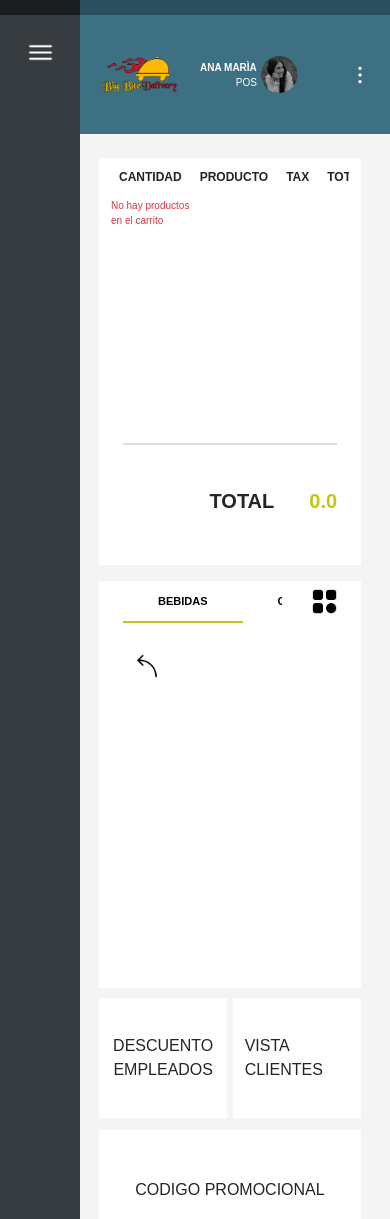
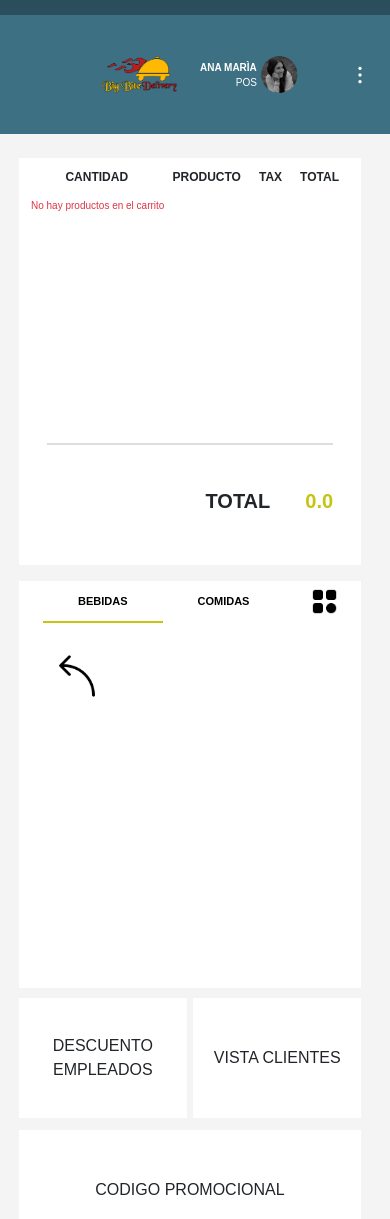
Before and after one commit to MaironU/prueba_company, a PHP site: page /views/index.php in a window 390 px wide. Run offline with PHP 8.4, Linux system fonts and the light colour scheme; data that the repository does not hold is empty.

Commit message:
redireccionando a inde

```diff
--- a/web/controllers/ProductController.php
+++ b/web/controllers/ProductController.php
@@ -1,5 +1,5 @@
 <?php
-    require_once "../models/Product.php";
+    require_once "models/Product.php";
 
     class productController
     {
--- a/web/index.php
+++ b/web/index.php
@@ -1 +1,6 @@
-<?php  header("location: ./views/index.php"); ?>
+<?php
+    include "views/partials/head.php";
+    include "views/partials/header.php";
+    include "views/partials/content.php";
+    include "views/partials/footer.php";
+?>
--- a/web/models/Conexion.php
+++ b/web/models/Conexion.php
@@ -3,7 +3,7 @@
     {
         public static function conectar(){
             try {
-                require_once "../config/database.php";
+                require_once "config/database.php";
                 //$conexion = mysqli_connect($config["host"], $config["user"], $config["pass"], $config["database"]);
 
                 $conexion = new PDO($config["driver"].":host=".$config["host"].";dbname=".$config["database"],$config["user"], $config["pass"]);
--- a/web/views/assets/css/index.css
+++ b/web/views/assets/css/index.css
@@ -321,6 +321,17 @@ table tbody {
 
 /*MEDIA QUERYS */
 
+
+@media (max-width: 576px){
+    .slider{
+        display: none;
+    }
+
+    .main {
+        padding-left: 0px;
+    }
+}
+
 @media (max-width: 1230px){
     .content__options ul li a{
         font-size: 11px;
--- a/web/views/index.php
+++ /dev/null
@@ -1,6 +0,0 @@
-<?php
-    include "partials/head.php";
-    include "partials/header.php";
-    include "partials/content.php";
-    include "partials/footer.php";
-?>
--- a/web/views/partials/content.php
+++ b/web/views/partials/content.php
@@ -1,5 +1,5 @@
 <?php
-        include "./../controllers/ProductController.php";
+        include "./controllers/ProductController.php";
         $products = ProductController::getProducts();
     ?>
 
```
